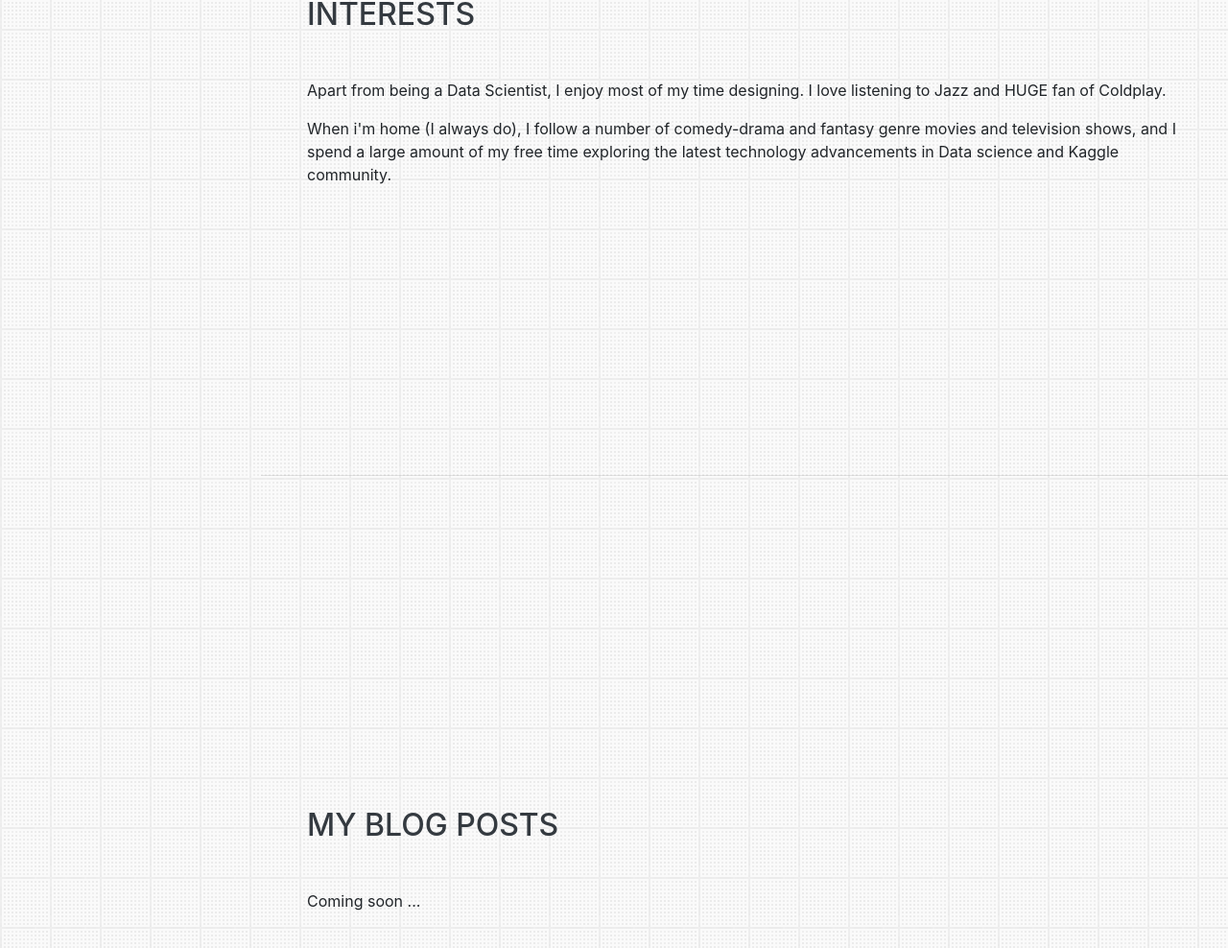
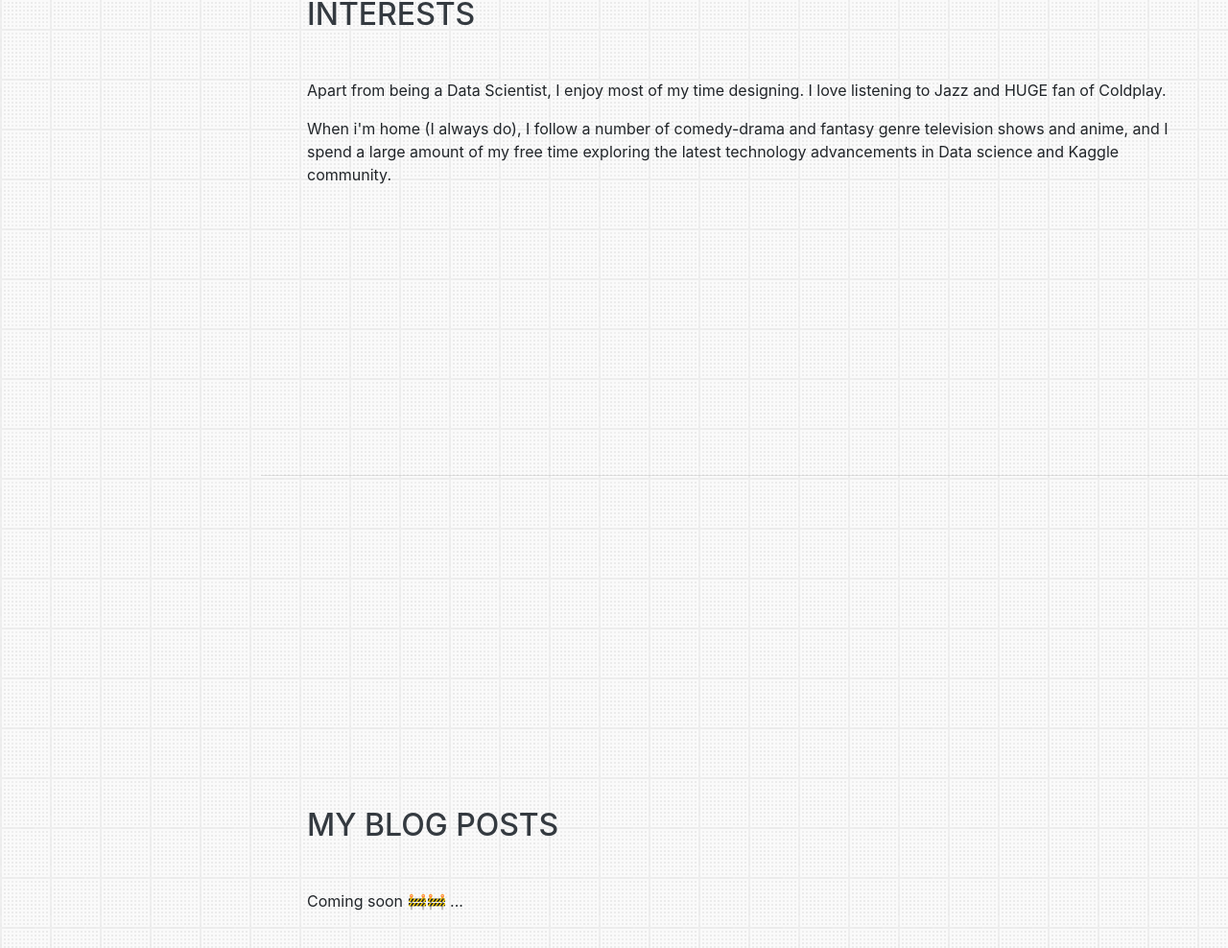
Before and after one commit to Boogey9/resume, a website with bundled scripts: page index.html in a window 1280 px wide. Shown: the part 3818-4806 px from the top of the page at 96% size. Built offline with nearby package versions, Linux system fonts and the light colour scheme; a web font is replaced by a local one.

Commit message:
Update texts.

```diff
--- a/index.html
+++ b/index.html
@@ -272,7 +272,7 @@
       <div class="w-100">
         <h2 class="mb-5">Interests</h2>
         <p>Apart from being a Data Scientist, I enjoy most of my time designing. I love listening to Jazz and HUGE fan of Coldplay. </p>
-        <p class="mb-0">When i'm home (I always do), I follow a number of comedy-drama and fantasy genre movies and television shows, and I spend a large amount of my free time exploring the latest technology advancements in Data science and Kaggle community.</p>
+        <p class="mb-0">When i'm home (I always do), I follow a number of comedy-drama and fantasy genre television shows and anime, and I spend a large amount of my free time exploring the latest technology advancements in Data science and Kaggle community.</p>
       </div>
     </section>
 
@@ -281,7 +281,7 @@
     <section class="resume-section p-3 p-lg-5 d-flex align-items-center" id="awards">
       <div class="w-100">
         <h2 class="mb-5">My Blog posts</h2>
-          Coming soon ...
+          Coming soon  🚧🚧 ...
       </div>
     </section>
 
```
